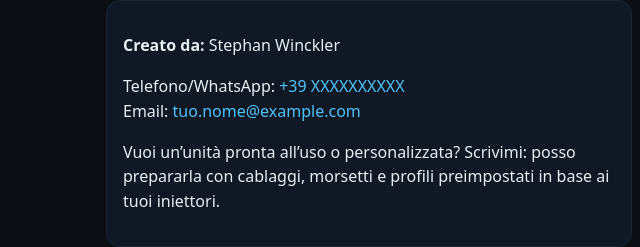
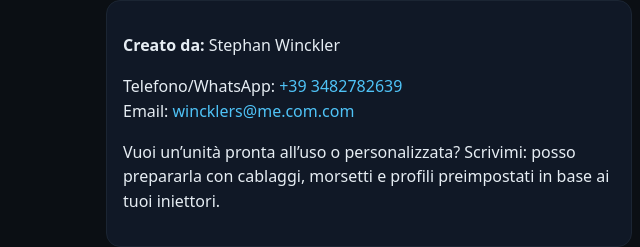
Before and after one commit to wincklers85/testeriniettore, a plain HTML site: page index.html in a window 1280 px wide. Shown: the part 2098-2345 px from the top of the page, 0-640 px from the left. Drawn offline with Linux system fonts and the light colour scheme.

Commit message:
Update index.html
aggiunti numero e indirizzo mail

```diff
--- a/index.html
+++ b/index.html
@@ -249,8 +249,8 @@
           <p><b>Creato da:</b> Stephan Winckler</p>
           <p>
             <!-- TODO: inserisci i tuoi recapiti reali -->
-            Telefono/WhatsApp: <a href="tel:+39XXXXXXXXXX">+39&nbsp;XXXXXXXXXX</a><br>
-            Email: <a href="mailto:tuo.nome@example.com">tuo.nome@example.com</a>
+            Telefono/WhatsApp: <a href="tel:+393482782639">+39&nbsp;3482782639</a><br>
+            Email: <a href="mailto:tuo.wincklers@me.com">wincklers@me.com.com</a>
           </p>
           <p>
             Vuoi un’unità pronta all’uso o personalizzata? Scrivimi: posso prepararla con cablaggi, morsetti e profili preimpostati in base ai tuoi iniettori.
```
